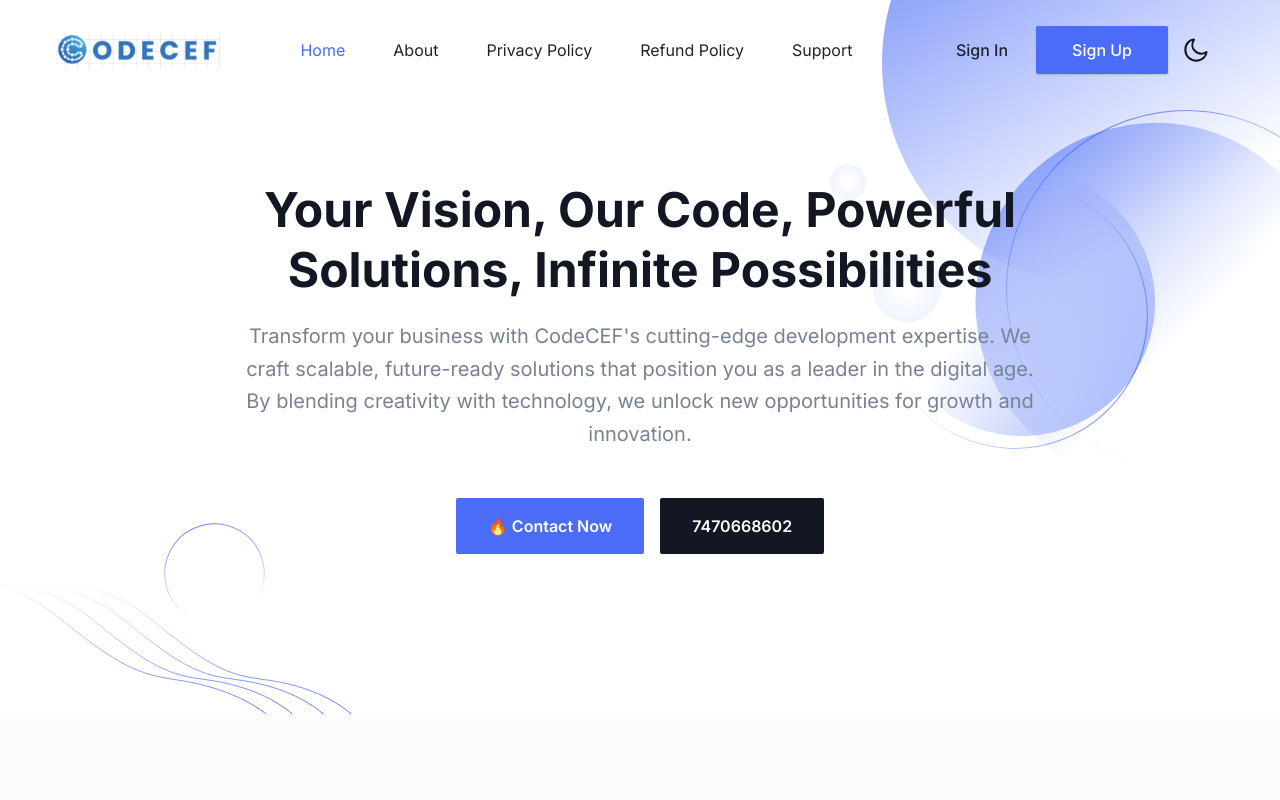
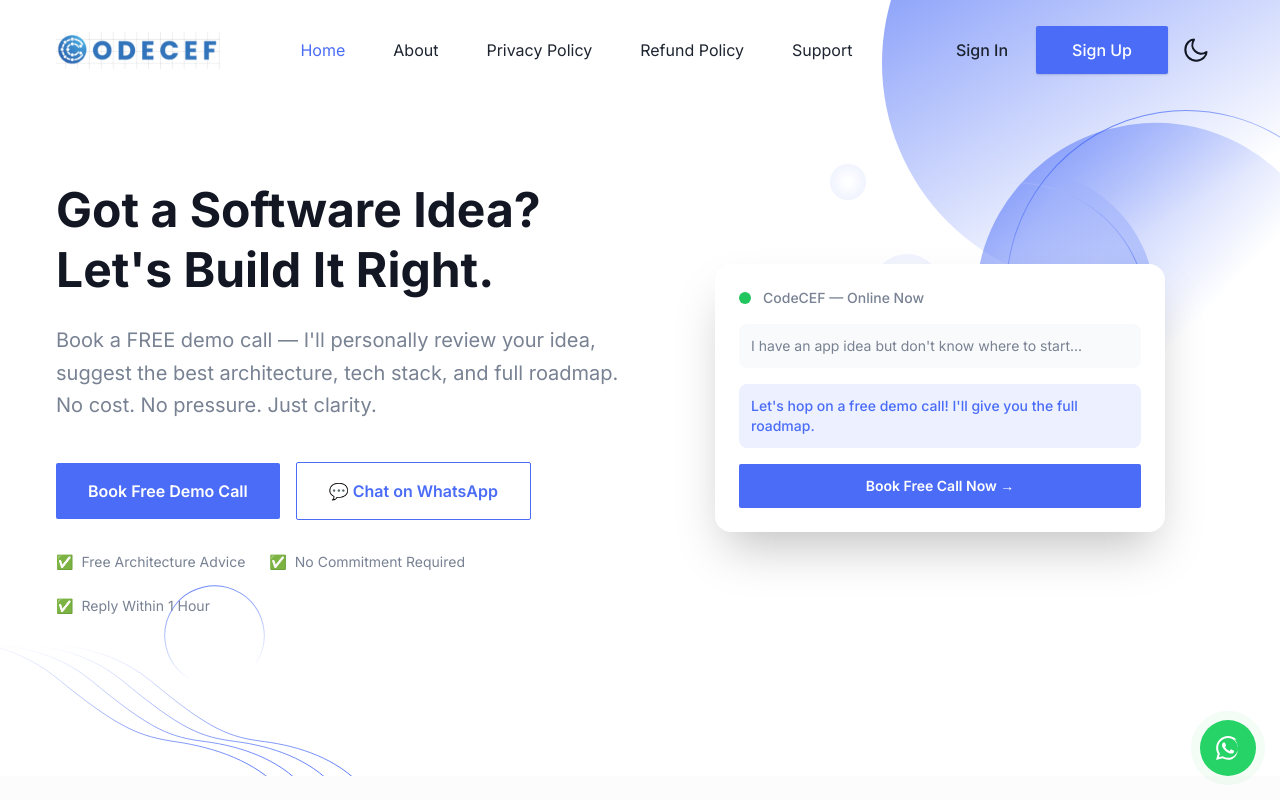
Before and after one commit to codecef/codecef, a Next.js app: page / in a window 1280 px wide. Shown: the top 800 px of the page. Built offline with nearby package versions, Linux system fonts and the light colour scheme.

Commit message:
added elegent call to action on home page

```diff
--- a/src/components/Hero/index.tsx
+++ b/src/components/Hero/index.tsx
@@ -1,8 +1,17 @@
-/* eslint-disable react/no-unescaped-entities */
+"use client";
+
+/* eslint-disable react-no-unescaped-entities */
 
 import Link from "next/link";
+import { useEffect, useState } from "react";
 
 const Hero = () => {
+  const [isVisible, setIsVisible] = useState(false);
+
+  useEffect(() => {
+    setIsVisible(true);
+  }, []);
+
   return (
     <>
       <section
@@ -10,36 +19,120 @@
         className="relative z-10 overflow-hidden bg-white pb-16 pt-[120px] dark:bg-gray-dark md:pb-[120px] md:pt-[150px] xl:pb-[160px] xl:pt-[180px] 2xl:pb-[200px] 2xl:pt-[210px]"
       >
         <div className="container">
-          <div className="-mx-4 flex flex-wrap">
-            <div className="w-full px-4">
-              <div className="mx-auto max-w-[800px] text-center">
-                <h1 className="mb-5 text-3xl font-bold leading-tight text-black dark:text-white sm:text-4xl sm:leading-tight md:text-5xl md:leading-tight">
-                Your Vision, Our Code, Powerful Solutions, Infinite Possibilities
+          <div className="-mx-4 flex flex-wrap items-center">
+            <div className="w-full px-4 lg:w-1/2">
+              <div className={`max-w-[600px] transition-all duration-1000 ${isVisible ? 'opacity-100 translate-y-0' : 'opacity-0 translate-y-10'}`}>
+                <h1 className="mb-6 text-3xl font-bold leading-tight text-black dark:text-white sm:text-4xl sm:leading-tight md:text-5xl md:leading-tight">
+                  Got a Software Idea? Let's Build It Right.
                 </h1>
-                <p className="mb-12 text-base !leading-relaxed text-body-color dark:text-body-color-dark sm:text-lg md:text-xl">
-                Transform your business with CodeCEF's cutting-edge development expertise.
-                We craft scalable, future-ready solutions that position you as a leader in
-                the digital age. By blending creativity with technology, we unlock new
-                opportunities for growth and innovation.
+                <p className="mb-10 text-base !leading-relaxed text-body-color dark:text-body-color-dark sm:text-lg md:text-xl">
+                  Book a FREE demo call — I'll personally review your idea,
+                  suggest the best architecture, tech stack, and full roadmap.
+                  No cost. No pressure. Just clarity.
                 </p>
-                <div className="flex flex-col items-center justify-center space-y-4 sm:flex-row sm:space-x-4 sm:space-y-0">
+
+                <div className="flex flex-col items-center space-y-4 sm:flex-row sm:space-x-4 sm:space-y-0">
                   <Link
-                    href="/contact"
-                    className="rounded-sm bg-primary px-8 py-4 text-base font-semibold text-white duration-300 ease-in-out hover:bg-primary/80"
+                    href="https://wa.me/917470668602?text=Hi%20CodeCEF%2C%20I%27d%20like%20to%20book%20a%20free%20demo%20call"
+                    target="_blank"
+                    rel="noopener noreferrer"
+                    className="rounded-sm bg-primary px-8 py-4 text-base font-semibold text-white duration-300 ease-in-out hover:bg-primary/80 hover:shadow-lg"
                   >
-                    🔥 Contact Now
+                    Book Free Demo Call
                   </Link>
                   <Link
-                    href=""
-                    className="inline-block rounded-sm bg-black px-8 py-4 text-base font-semibold text-white duration-300 ease-in-out hover:bg-black/90 dark:bg-white/10 dark:text-white dark:hover:bg-white/5"
+                    href="https://wa.me/917470668602?text=Hi%20CodeCEF%2C%20I%20want%20to%20discuss%20my%20project"
+                    target="_blank"
+                    rel="noopener noreferrer"
+                    className="inline-block rounded-sm border border-primary bg-transparent px-8 py-4 text-base font-semibold text-primary duration-300 ease-in-out hover:bg-primary hover:text-white"
                   >
-                    7470668602
+                    💬 Chat on WhatsApp
                   </Link>
+                </div>
+
+                <div className="mt-8 flex flex-wrap items-center justify-center gap-4 sm:gap-6 lg:justify-start">
+                  <div className="flex items-center text-sm text-body-color dark:text-body-color-dark">
+                    <span className="mr-2 text-green-500">✅</span>
+                    <span>Free Architecture Advice</span>
+                  </div>
+                  <div className="flex items-center text-sm text-body-color dark:text-body-color-dark">
+                    <span className="mr-2 text-green-500">✅</span>
+                    <span>No Commitment Required</span>
+                  </div>
+                  <div className="flex items-center text-sm text-body-color dark:text-body-color-dark">
+                    <span className="mr-2 text-green-500">✅</span>
+                    <span>Reply Within 1 Hour</span>
+                  </div>
+                </div>
+              </div>
+            </div>
+
+            <div className="w-full px-4 lg:w-1/2">
+              <div className={`relative transition-all duration-1000 delay-300 ${isVisible ? 'opacity-100 translate-y-0' : 'opacity-0 translate-y-10'}`}>
+                <div className="relative mx-auto max-w-[400px] rounded-2xl bg-white p-6 shadow-2xl dark:bg-gray-dark lg:max-w-[450px]">
+                  <div className="mb-4 flex items-center">
+                    <div className="relative">
+                      <div className="h-3 w-3 rounded-full bg-green-500"></div>
+                      <div className="absolute h-3 w-3 animate-ping rounded-full bg-green-400"></div>
+                    </div>
+                    <span className="ml-3 text-sm font-medium text-body-color dark:text-body-color-dark">
+                      CodeCEF — Online Now
+                    </span>
+                  </div>
+
+                  <div className="space-y-4">
+                    <div className="rounded-lg bg-gray-50 p-3 dark:bg-gray-800">
+                      <p className="text-sm text-body-color dark:text-body-color-dark">
+                        I have an app idea but don't know where to start...
+                      </p>
+                    </div>
+
+                    <div className="rounded-lg bg-primary/10 p-3">
+                      <p className="text-sm font-medium text-primary">
+                        Let's hop on a free demo call! I'll give you the full roadmap.
+                      </p>
+                    </div>
+
+                    <Link
+                      href="https://wa.me/917470668602?text=Hi%20CodeCEF%2C%20I%27d%20like%20to%20book%20a%20free%20demo%20call"
+                      target="_blank"
+                      rel="noopener noreferrer"
+                      className="block w-full rounded-sm bg-primary px-4 py-3 text-center text-sm font-semibold text-white duration-300 ease-in-out hover:bg-primary/80"
+                    >
+                      Book Free Call Now →
+                    </Link>
+                  </div>
                 </div>
               </div>
             </div>
           </div>
         </div>
+
+        {/* Floating WhatsApp Button */}
+        <Link
+          href="https://wa.me/917470668602?text=Hi%20CodeCEF%2C%20I%20need%20help%20with%20my%20software"
+          target="_blank"
+          rel="noopener noreferrer"
+          className="fixed bottom-6 right-6 z-50 flex h-14 w-14 items-center justify-center rounded-full bg-green-500 text-white shadow-lg transition-all duration-300 hover:bg-green-600 hover:scale-110"
+          style={{
+            animation: 'pulse 2s infinite',
+            backgroundColor: '#25D366'
+          }}
+        >
+          <svg
+            width="24"
+            height="24"
+            viewBox="0 0 24 24"
+            fill="none"
+            xmlns="http://www.w3.org/2000/svg"
+          >
+            <path
+              d="M17.472 14.382c-.297-.149-1.758-.867-2.03-.967-.273-.099-.471-.149-.67.15-.197.297-.767.966-.94 1.164-.173.199-.347.223-.644.074-.297-.149-1.255-.462-2.39-1.475-.883-.788-1.48-1.761-1.653-2.059-.173-.297-.018-.458.13-.606.134-.133.297-.347.446-.521.151-.172.2-.296.3-.495.099-.198.05-.372-.025-.521-.075-.148-.669-1.611-.916-2.206-.242-.579-.487-.501-.669-.51l-.57-.01c-.198 0-.52.074-.792.372s-1.04 1.016-1.04 2.479 1.065 2.876 1.213 3.074c.149.198 2.095 3.2 5.076 4.487.709.306 1.263.489 1.694.626.712.226 1.36.194 1.872.118.571-.085 1.758-.719 2.006-1.413.248-.695.248-1.29.173-1.414-.074-.123-.272-.198-.57-.347m-5.421 7.403h-.004a9.87 9.87 0 01-5.031-1.378l-.361-.214-3.741.982.998-3.648-.235-.374a9.86 9.86 0 01-1.51-5.26c.001-5.45 4.436-9.884 9.888-9.884 2.64 0 5.122 1.03 6.988 2.898a9.825 9.825 0 012.893 6.994c-.003 5.45-4.437 9.884-9.885 9.884m8.413-18.297A11.815 11.815 0 0012.05 0C5.495 0 .16 5.335.157 11.892c0 2.096.547 4.142 1.588 5.945L.057 24l6.305-1.654a11.882 11.882 0 005.683 1.448h.005c6.554 0 9.89-5.335 9.893-11.893a11.821 11.821 0 00-3.48-8.413Z"
+              fill="currentColor"
+            />
+          </svg>
+        </Link>
+
         <div className="absolute right-0 top-0 z-[-1] opacity-30 lg:opacity-100">
           <svg
             width="450"
@@ -282,6 +375,20 @@
           </svg>
         </div>
       </section>
+
+      <style jsx>{`
+        @keyframes pulse {
+          0% {
+            box-shadow: 0 0 0 0 rgba(37, 211, 102, 0.7);
+          }
+          70% {
+            box-shadow: 0 0 0 10px rgba(37, 211, 102, 0);
+          }
+          100% {
+            box-shadow: 0 0 0 0 rgba(37, 211, 102, 0);
+          }
+        }
+      `}</style>
     </>
   );
 };
```
